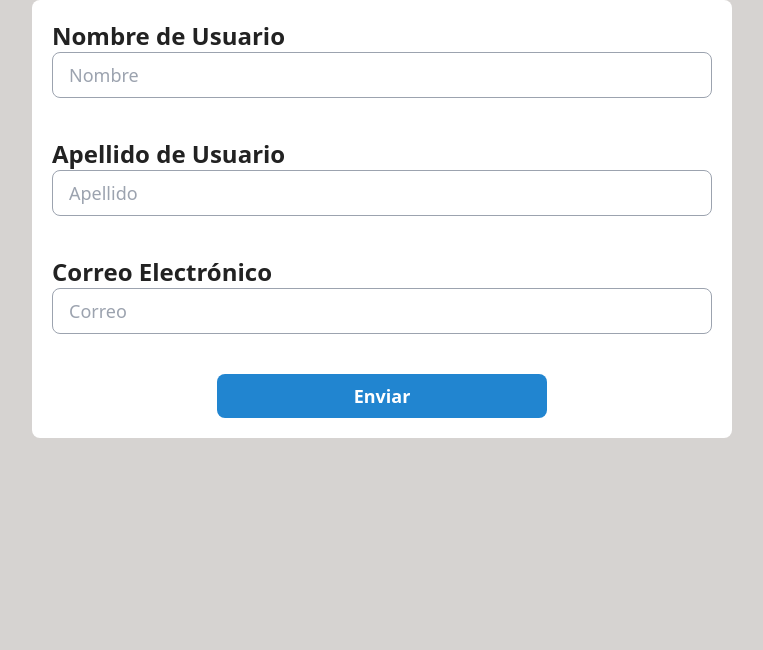
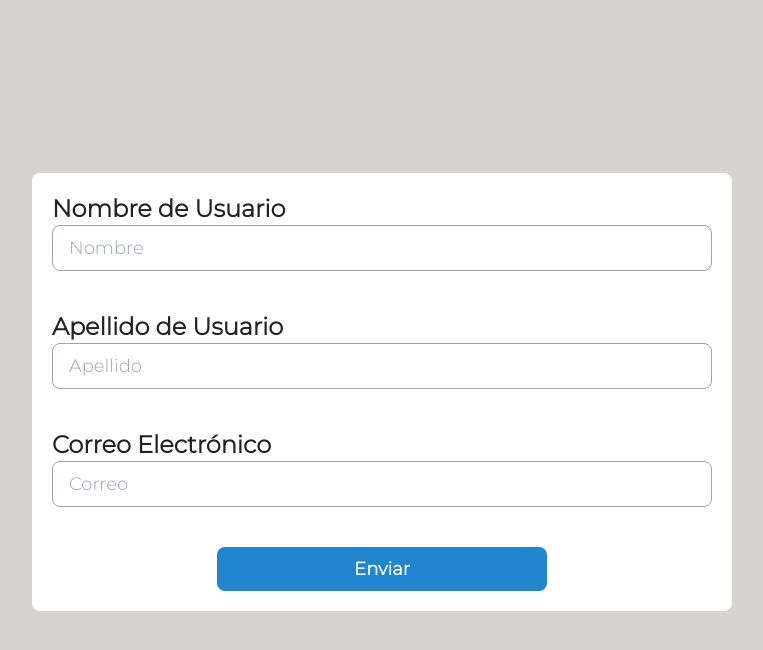
Before and after one commit to renier1989/gestor-usuarios, a React (Create React App) app: page / in a window 1280 px wide. Shown: the top 650 px of the page, without its empty margins (258-1021 px from the left). Built offline with nearby package versions, Linux system fonts and the light colour scheme; the HTML template or start-up script is replaced by a standard one.

Commit message:
Class81 - Detalles finales

```diff
--- a/public/index.html
+++ b/public/index.html
@@ -2,13 +2,14 @@
 <html lang="en">
   <head>
     <meta charset="utf-8" />
-    <link rel="icon" href="%PUBLIC_URL%/favicon.ico" />
+    <!-- <link rel="icon" href="%PUBLIC_URL%/favicon.ico" /> -->
     <meta name="viewport" content="width=device-width, initial-scale=1" />
     <meta name="theme-color" content="#000000" />
     <meta
-      name="description"
-      content="Web site created using create-react-app"
+    name="description"
+    content="Web site created using create-react-app"
     />
+    <link href="https://fonts.googleapis.com/css2?family=Montserrat:wght@300&display=swap" rel="stylesheet">
     <link rel="apple-touch-icon" href="%PUBLIC_URL%/logo192.png" />
     <!--
       manifest.json provides metadata used when your web app is installed on a
@@ -24,7 +25,7 @@
       work correctly both with client-side routing and a non-root public URL.
       Learn how to configure a non-root public URL by running `npm run build`.
     -->
-    <title>React App</title>
+    <title>✌ Gestion de Usuarios</title>
   </head>
   <body>
     <noscript>You need to enable JavaScript to run this app.</noscript>
--- a/src/App.js
+++ b/src/App.js
@@ -15,10 +15,10 @@ function App() {
   });
 
   const quitarUsuario = (keyU) => {
-    console.log(keyU, usuarios)
-    const newUsuarios = usuarios.filter((_,i)=> i !== keyU);
+    console.log(keyU, usuarios);
+    const newUsuarios = usuarios.filter((_, i) => i !== keyU);
     setUsuario(newUsuarios);
-  }
+  };
 
   const submit = (e) => {
     e.preventDefault();
@@ -28,7 +28,7 @@ function App() {
 
   // console.log(usuarios)
   return (
-    <div className="h-screen bg-stone-300">
+    <div className="font-Montserrat h-screen flex flex-col justify-center items-center bg-stone-300">
       <Container>
         <Card>
           <form onSubmit={submit}>
@@ -67,7 +67,12 @@ function App() {
             <ul className="flex flex-col gap-4">
               {usuarios.map((usuario, index) => (
                 <li key={index} className="text-lg font-semibold">
-                  <span onClick={()=>quitarUsuario(index)} className="cursor-pointer hover:text-lg">❌</span>{" "}
+                  <span
+                    onClick={() => quitarUsuario(index)}
+                    className="cursor-pointer hover:text-lg"
+                  >
+                    ❌
+                  </span>{" "}
                   {`${usuario.name}`} {`${usuario.lastname}`} /{" "}
                   {`${usuario.email}`}
                 </li>
--- a/src/components/Container.js
+++ b/src/components/Container.js
@@ -2,7 +2,7 @@ import React from 'react'
 
 function Container({children}) {
   return (
-    <div className='max-w-[700px] mx-auto'>{children}</div>
+    <div className='lg:max-w-[700px] sm:min-w-[700px]'>{children}</div>
   )
 }
 
--- a/tailwind.config.js
+++ b/tailwind.config.js
@@ -4,7 +4,11 @@ module.exports = {
     "./src/**/*.{js,jsx,ts,tsx}",
   ],
   theme: {
-    extend: {},
+    extend: {
+      fontFamily : {
+        'Montserrat' : ['Montserrat', 'san-serif']
+      }
+    },
   },
   plugins: [],
 }
```
